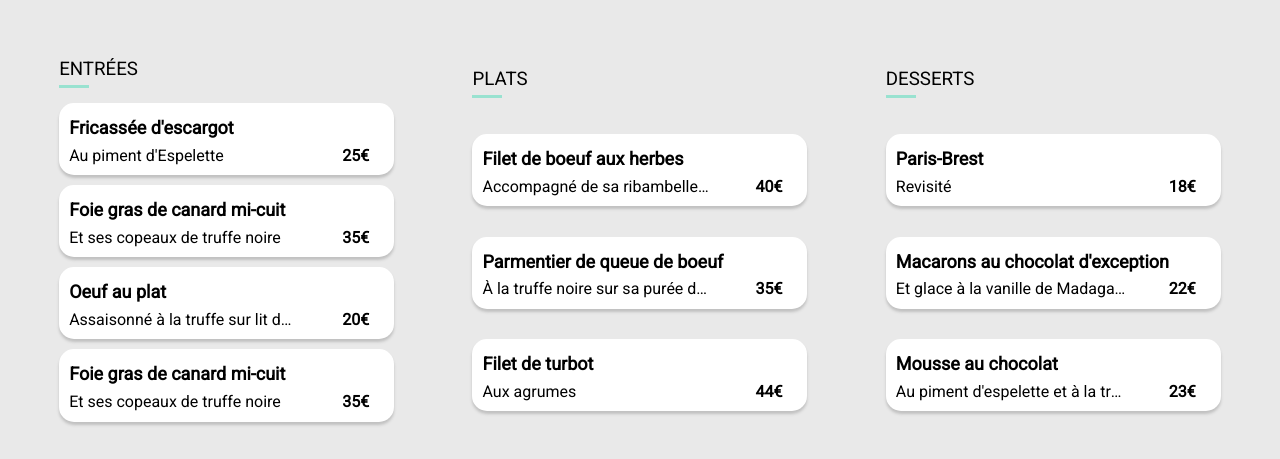
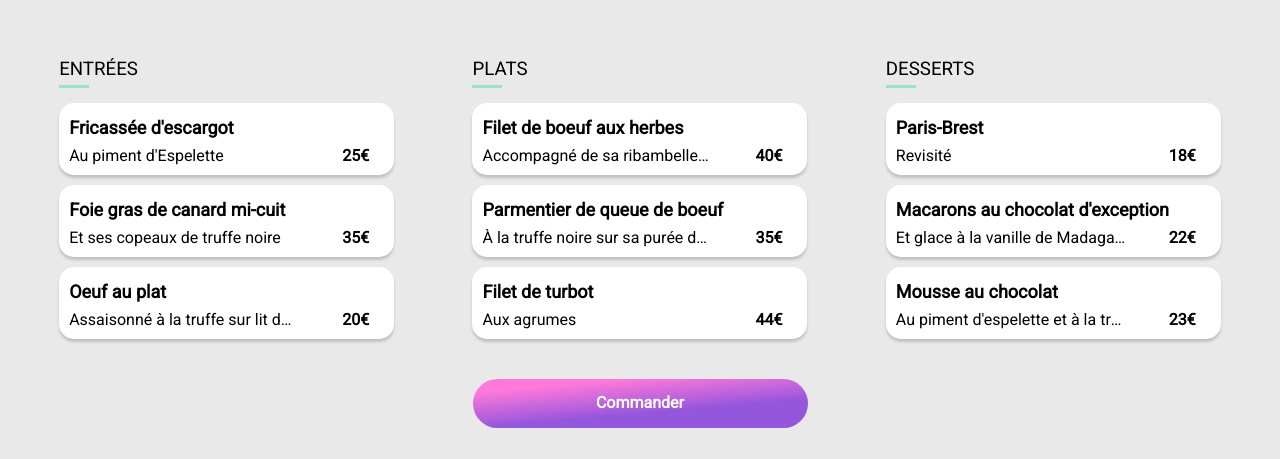
Before and after one commit to JackNoAniki/ElmesoudiYacob_3_03012022, a website: page palette-du-gout.html in a window 1280 px wide. Shown: the part 433-892 px from the top of the page. Drawn offline with Linux system fonts and the light colour scheme; a web font is replaced by a local one.

Commit message:
Card superflue en enetrées supprimée

```diff
--- a/palette-du-gout.html
+++ b/palette-du-gout.html
@@ -83,21 +83,6 @@
                                 </div>
                                 <div class="menu-bloc__card__price">
                                     <p>20€</p>
-                                </div>
-                                <div class="menu-bloc__card__icon">
-                                    <i class="fas fa-check-circle fa-2x"></i>
-                                </div>
-                            </div>
-                        </label>
-                        <label for="entree4">
-                            <input type="checkbox" class="menu-bloc-checkbox" name="entree4" id="entree4" />
-                            <div class="menu-bloc__card fourth">
-                                <div class="menu-bloc__card__title">
-                                    <h4>Foie gras de canard mi-cuit</h4>
-                                    <p>Et ses copeaux de truffe noire</p>
-                                </div>
-                                <div class="menu-bloc__card__price">
-                                    <p>35€</p>
                                 </div>
                                 <div class="menu-bloc__card__icon">
                                     <i class="fas fa-check-circle fa-2x"></i>
```
Also changed, not shown: 1 other file.
